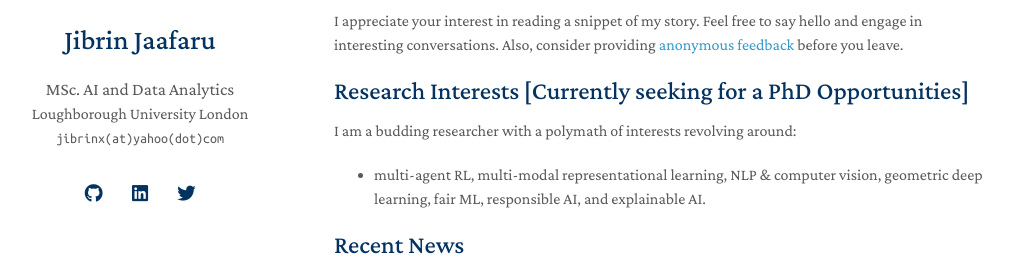
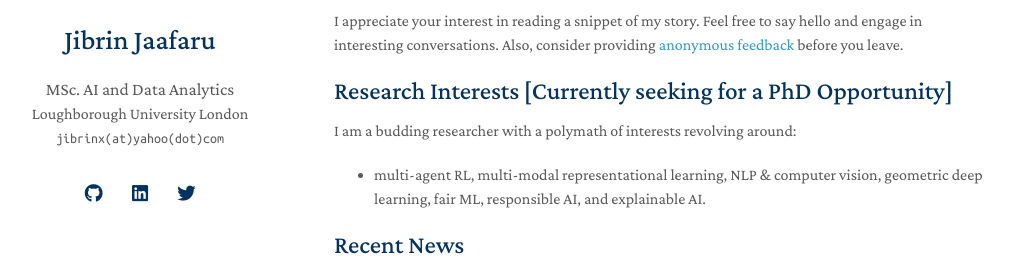
Before and after one commit to jibrinx/jibrinx.github.io, a Jekyll site: the page built from index.md, in a window 1280 px wide and 900 px high, scrolled down 586 px. Shown: the part 184-455 px from the top of the window, without its empty margins (136-1149 px from the left). Built offline with Jekyll 4.4.1, drawn with Linux system fonts in a browser that asks for light colours; nearby versions of some CDN libraries; a style sheet for code colours, icons or effects is not loaded.

Commit message:
Update index.md

```diff
--- a/index.md
+++ b/index.md
@@ -17,7 +17,7 @@ Two quotes that resonate with me are, <span style="color:indigo;"> "If you do no
 I appreciate your interest in reading a snippet of my story. Feel free to say hello and engage in interesting conversations. Also, consider providing <a href="https://ngl.link/jibrinx">anonymous feedback</a> before you leave.
 
 
-## Research Interests [Currently seeking for a PhD Opportunities]
+## Research Interests [Currently seeking for a PhD Opportunity]
 I am a budding researcher with a polymath of interests revolving around:
 - multi-agent RL, multi-modal representational learning, NLP & computer vision, geometric deep learning, fair ML, responsible AI, and explainable AI.
 
```
